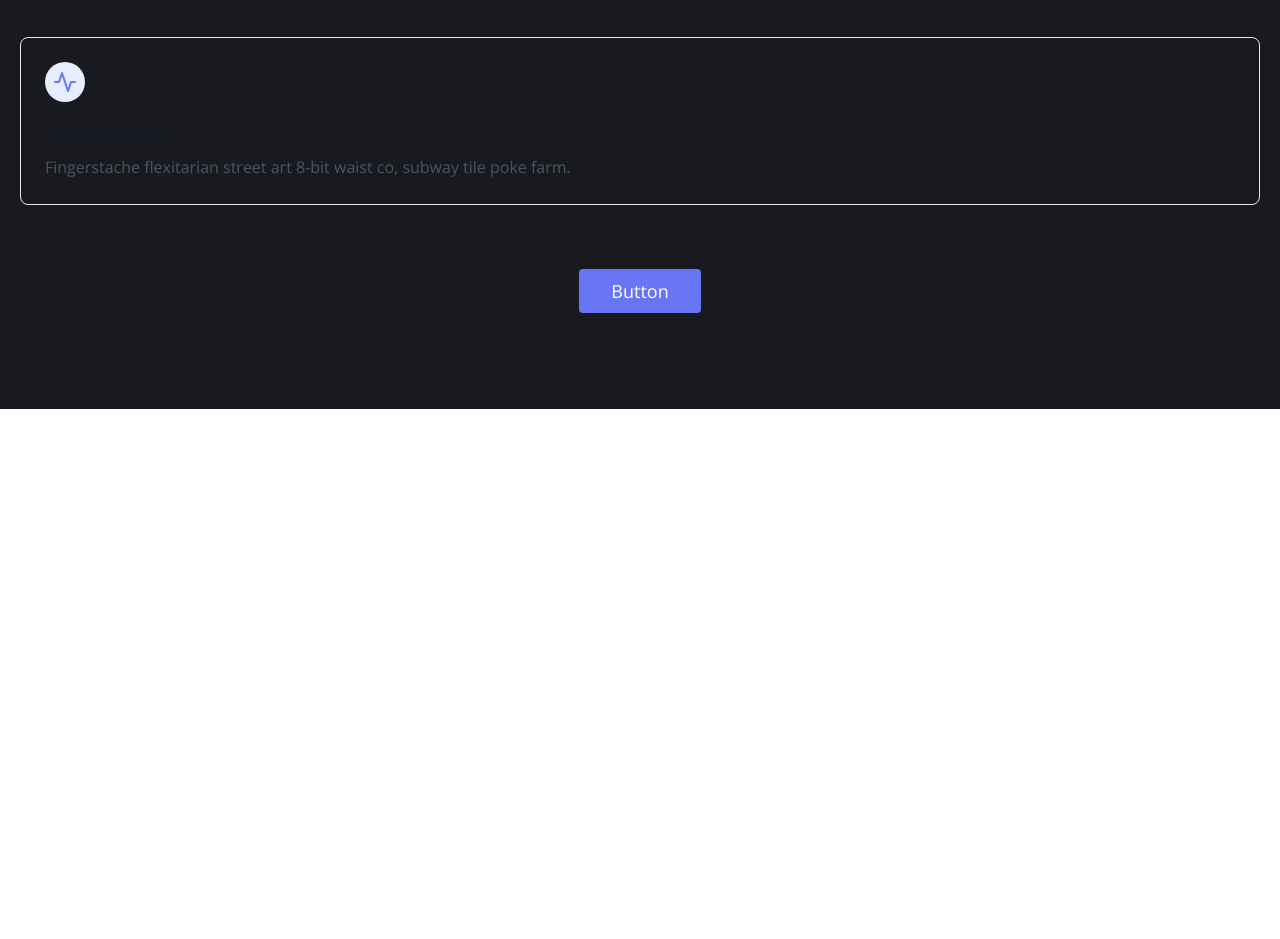
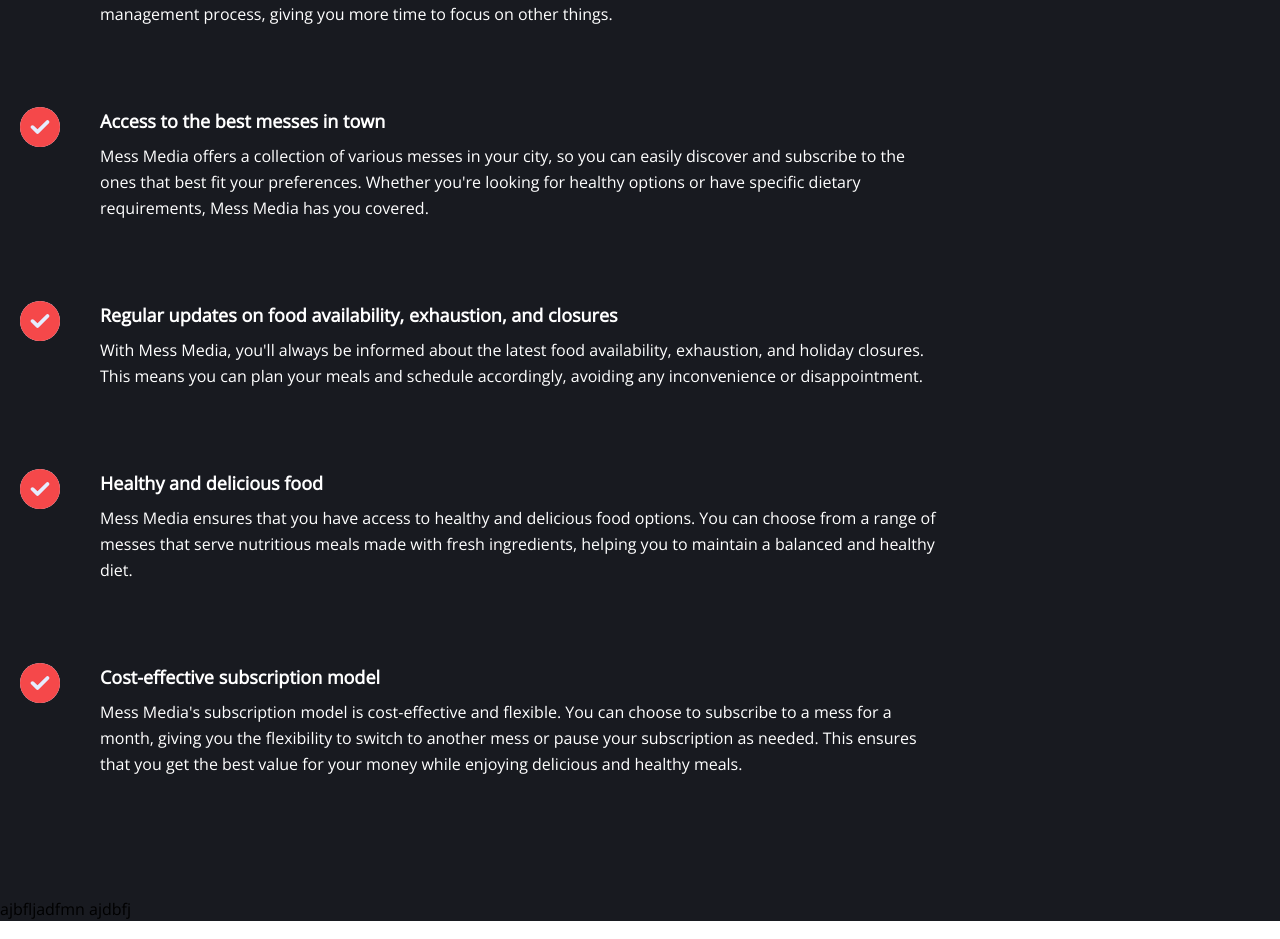
Before and after one commit to Aryan130902/mess-media-webapplication, a React (Vite) app in the folder mess-media-web/: page / in a window 1280 px wide. Shown: the part 923-1862 px from the top of the page. Before the commit the page ends 1332 px from the top, so only its background shows below. Built offline with nearby package versions, Linux system fonts and the light colour scheme.

Commit message:
section added

```diff
--- a/mess-media-web/src/App.jsx
+++ b/mess-media-web/src/App.jsx
@@ -1,5 +1,6 @@
 
 //importing components
+import Footer from './components/Footer/Footer'
 import Header from './components/Header/Header'
 import Navbar from './components/Navbar/Navbar'
 import Section from './components/Section/Section'
@@ -11,6 +12,7 @@
       <Navbar/>
       <Header/>
       <Section/>
+      <Footer/>
     </div>
   )
 }
--- a/mess-media-web/src/components/Footer/Footer.js
+++ b/mess-media-web/src/components/Footer/Footer.js
@@ -3,7 +3,7 @@
 const Footer = () => {
   return (
     <div>
-
+        ajbfljadfmn ajdbfj
     </div>
   )
 }
--- a/mess-media-web/src/components/Section/Section.jsx
+++ b/mess-media-web/src/components/Section/Section.jsx
@@ -1,29 +1,119 @@
 import React from 'react'
+
+
+
 
 const Section = () => {
   return (
     <div>
-        <section class="text-gray-600 body-font">
-            <div class="container px-5 py-24 mx-auto">
-                <div class="flex flex-wrap w-full mb-20 flex-col items-center text-center">
-                <h1 class="sm:text-3xl text-2xl font-medium title-font mb-2 text-gray-900">Pitchfork Kickstarter Taxidermy</h1>
-                <p class="lg:w-1/2 w-full leading-relaxed text-gray-500">Whatever cardigan tote bag tumblr hexagon brooklyn asymmetrical gentrify, subway tile poke farm-to-table.</p>
+        <section class="text-white body-font">
+            <div class="container px-5 pb-24 mx-auto">
+                <div class="flex flex-wrap mb-20 ">
+                    <h1 class="sm:text-3xl text-2xl text-white font-extrabold mb-2">Why Choose Us?</h1>
                 </div>
                 <div class="flex flex-wrap -m-4">
-                <div class="xl:w-full md:w-1/2 p-4">
-                    <div class="border border-gray-200 p-6 rounded-lg">
-                    <div class="w-10 h-10 inline-flex items-center justify-center rounded-full bg-indigo-100 text-indigo-500 mb-4">
-                        <svg fill="none" stroke="currentColor" stroke-linecap="round" stroke-linejoin="round" stroke-width="2" class="w-6 h-6" viewBox="0 0 24 24">
-                        <path d="M22 12h-4l-3 9L9 3l-3 9H2"></path>
-                        </svg>
+                <div class="xl:w-3/4 md:w-1/2 p-4 py-10">
+                    <div class="flex flex-r">
+                        <div class="w-10 h-10 inline-flex items-center justify-center rounded-full bg-indigo-100 text-indigo-500 mb-4">
+                            <svg width="512" height="512" viewBox="0 0 512 512" fill="none" xmlns="http://www.w3.org/2000/svg">
+                            <g clip-path="url(#clip0_769_15)">
+                            <path d="M256 512C323.895 512 389.01 485.029 437.019 437.019C485.029 389.01 512 323.895 512 256C512 188.105 485.029 122.99 437.019 74.9807C389.01 26.9714 323.895 0 256 0C188.105 0 122.99 26.9714 74.9807 74.9807C26.9714 122.99 0 188.105 0 256C0 323.895 26.9714 389.01 74.9807 437.019C122.99 485.029 188.105 512 256 512ZM369 209L241 337C231.6 346.4 216.4 346.4 207.1 337L143.1 273C133.7 263.6 133.7 248.4 143.1 239.1C152.5 229.8 167.7 229.7 177 239.1L224 286.1L335 175C344.4 165.6 359.6 165.6 368.9 175C378.2 184.4 378.3 199.6 368.9 208.9L369 209Z" fill="#F5484A"/>
+                            </g>
+                            <defs>
+                            <clipPath id="clip0_769_15">
+                            <rect width="512" height="512" fill="white"/>
+                            </clipPath>
+                            </defs>
+                            </svg>
+                        </div>
+                        <div class="flex flex-col">
+                        <h2 class="text-lg text-white font-bold mb-2 pl-10">Hassle-free mess management</h2>
+                        <p class="leading-relaxed text-base pl-10">Mess Media takes the hassle out of managing your daily mess needs. You no longer have to spend time searching for good messes or worry about missing out on your favorite meals. Mess Media simplifies the mess management process, giving you more time to focus on other things.</p>
+                        </div>
                     </div>
-                    <h2 class="text-lg text-gray-900 font-medium title-font mb-2">Shooting Stars</h2>
-                    <p class="leading-relaxed text-base">Fingerstache flexitarian street art 8-bit waist co, subway tile poke farm.</p>
+                </div>
+                <div class="xl:w-3/4 md:w-1/2 p-4 py-10">
+                    <div class="flex flex-r">
+                        <div class="w-10 h-10 inline-flex items-center justify-center rounded-full bg-indigo-100 text-indigo-500 mb-4">
+                            <svg width="512" height="512" viewBox="0 0 512 512" fill="none" xmlns="http://www.w3.org/2000/svg">
+                            <g clip-path="url(#clip0_769_15)">
+                            <path d="M256 512C323.895 512 389.01 485.029 437.019 437.019C485.029 389.01 512 323.895 512 256C512 188.105 485.029 122.99 437.019 74.9807C389.01 26.9714 323.895 0 256 0C188.105 0 122.99 26.9714 74.9807 74.9807C26.9714 122.99 0 188.105 0 256C0 323.895 26.9714 389.01 74.9807 437.019C122.99 485.029 188.105 512 256 512ZM369 209L241 337C231.6 346.4 216.4 346.4 207.1 337L143.1 273C133.7 263.6 133.7 248.4 143.1 239.1C152.5 229.8 167.7 229.7 177 239.1L224 286.1L335 175C344.4 165.6 359.6 165.6 368.9 175C378.2 184.4 378.3 199.6 368.9 208.9L369 209Z" fill="#F5484A"/>
+                            </g>
+                            <defs>
+                            <clipPath id="clip0_769_15">
+                            <rect width="512" height="512" fill="white"/>
+                            </clipPath>
+                            </defs>
+                            </svg>
+                        </div>
+                        <div class="flex flex-col">
+                        <h2 class="text-lg text-white font-bold mb-2 pl-10">Access to the best messes in town</h2>
+                        <p class="leading-relaxed text-base pl-10">Mess Media offers a collection of various messes in your city, so you can easily discover and subscribe to the ones that best fit your preferences. Whether you're looking for healthy options or have specific dietary requirements, Mess Media has you covered.</p>
+                        </div>
+                    </div>
+                </div>
+                <div class="xl:w-3/4 md:w-1/2 p-4 py-10">
+                    <div class="flex flex-r">
+                        <div class="w-10 h-10 inline-flex items-center justify-center rounded-full bg-indigo-100 text-indigo-500 mb-4">
+                            <svg width="512" height="512" viewBox="0 0 512 512" fill="none" xmlns="http://www.w3.org/2000/svg">
+                            <g clip-path="url(#clip0_769_15)">
+                            <path d="M256 512C323.895 512 389.01 485.029 437.019 437.019C485.029 389.01 512 323.895 512 256C512 188.105 485.029 122.99 437.019 74.9807C389.01 26.9714 323.895 0 256 0C188.105 0 122.99 26.9714 74.9807 74.9807C26.9714 122.99 0 188.105 0 256C0 323.895 26.9714 389.01 74.9807 437.019C122.99 485.029 188.105 512 256 512ZM369 209L241 337C231.6 346.4 216.4 346.4 207.1 337L143.1 273C133.7 263.6 133.7 248.4 143.1 239.1C152.5 229.8 167.7 229.7 177 239.1L224 286.1L335 175C344.4 165.6 359.6 165.6 368.9 175C378.2 184.4 378.3 199.6 368.9 208.9L369 209Z" fill="#F5484A"/>
+                            </g>
+                            <defs>
+                            <clipPath id="clip0_769_15">
+                            <rect width="512" height="512" fill="white"/>
+                            </clipPath>
+                            </defs>
+                            </svg>
+                        </div>
+                        <div class="flex flex-col">
+                        <h2 class="text-lg text-white font-bold mb-2 pl-10">Regular updates on food availability, exhaustion, and closures</h2>
+                        <p class="leading-relaxed text-base pl-10">With Mess Media, you'll always be informed about the latest food availability, exhaustion, and holiday closures. This means you can plan your meals and schedule accordingly, avoiding any inconvenience or disappointment.</p>
+                        </div>
+                    </div>
+                </div>
+                <div class="xl:w-3/4 md:w-1/2 p-4 py-10">
+                    <div class="flex flex-r">
+                        <div class="w-10 h-10 inline-flex items-center justify-center rounded-full bg-indigo-100 text-indigo-500 mb-4">
+                            <svg width="512" height="512" viewBox="0 0 512 512" fill="none" xmlns="http://www.w3.org/2000/svg">
+                            <g clip-path="url(#clip0_769_15)">
+                            <path d="M256 512C323.895 512 389.01 485.029 437.019 437.019C485.029 389.01 512 323.895 512 256C512 188.105 485.029 122.99 437.019 74.9807C389.01 26.9714 323.895 0 256 0C188.105 0 122.99 26.9714 74.9807 74.9807C26.9714 122.99 0 188.105 0 256C0 323.895 26.9714 389.01 74.9807 437.019C122.99 485.029 188.105 512 256 512ZM369 209L241 337C231.6 346.4 216.4 346.4 207.1 337L143.1 273C133.7 263.6 133.7 248.4 143.1 239.1C152.5 229.8 167.7 229.7 177 239.1L224 286.1L335 175C344.4 165.6 359.6 165.6 368.9 175C378.2 184.4 378.3 199.6 368.9 208.9L369 209Z" fill="#F5484A"/>
+                            </g>
+                            <defs>
+                            <clipPath id="clip0_769_15">
+                            <rect width="512" height="512" fill="white"/>
+                            </clipPath>
+                            </defs>
+                            </svg>
+                        </div>
+                        <div class="flex flex-col">
+                        <h2 class="text-lg text-white font-bold mb-2 pl-10">Healthy and delicious food</h2>
+                        <p class="leading-relaxed text-base pl-10">Mess Media ensures that you have access to healthy and delicious food options. You can choose from a range of messes that serve nutritious meals made with fresh ingredients, helping you to maintain a balanced and healthy diet.</p>
+                        </div>
+                    </div>
+                </div>
+                <div class="xl:w-3/4 md:w-1/2 p-4 py-10">
+                    <div class="flex flex-r">
+                        <div class="w-10 h-10 inline-flex items-center justify-center rounded-full bg-indigo-100 text-indigo-500 mb-4">
+                            <svg width="512" height="512" viewBox="0 0 512 512" fill="none" xmlns="http://www.w3.org/2000/svg">
+                            <g clip-path="url(#clip0_769_15)">
+                            <path d="M256 512C323.895 512 389.01 485.029 437.019 437.019C485.029 389.01 512 323.895 512 256C512 188.105 485.029 122.99 437.019 74.9807C389.01 26.9714 323.895 0 256 0C188.105 0 122.99 26.9714 74.9807 74.9807C26.9714 122.99 0 188.105 0 256C0 323.895 26.9714 389.01 74.9807 437.019C122.99 485.029 188.105 512 256 512ZM369 209L241 337C231.6 346.4 216.4 346.4 207.1 337L143.1 273C133.7 263.6 133.7 248.4 143.1 239.1C152.5 229.8 167.7 229.7 177 239.1L224 286.1L335 175C344.4 165.6 359.6 165.6 368.9 175C378.2 184.4 378.3 199.6 368.9 208.9L369 209Z" fill="#F5484A"/>
+                            </g>
+                            <defs>
+                            <clipPath id="clip0_769_15">
+                            <rect width="512" height="512" fill="white"/>
+                            </clipPath>
+                            </defs>
+                            </svg>
+                        </div>
+                        <div class="flex flex-col">
+                        <h2 class="text-lg text-white font-bold mb-2 pl-10">Cost-effective subscription model</h2>
+                        <p class="leading-relaxed text-base pl-10">Mess Media's subscription model is cost-effective and flexible. You can choose to subscribe to a mess for a month, giving you the flexibility to switch to another mess or pause your subscription as needed. This ensures that you get the best value for your money while enjoying delicious and healthy meals.</p>
+                        </div>
                     </div>
                 </div>
                 </div>
-                <button class="flex mx-auto mt-16 text-white bg-indigo-500 border-0 py-2 px-8 focus:outline-none hover:bg-indigo-600 rounded text-lg">Button</button>
-            </div>
+                </div>
         </section>
     </div>
   )
```
Also changed, not shown: mess-media-web/public/circle-check-solid 1.svg (added).
